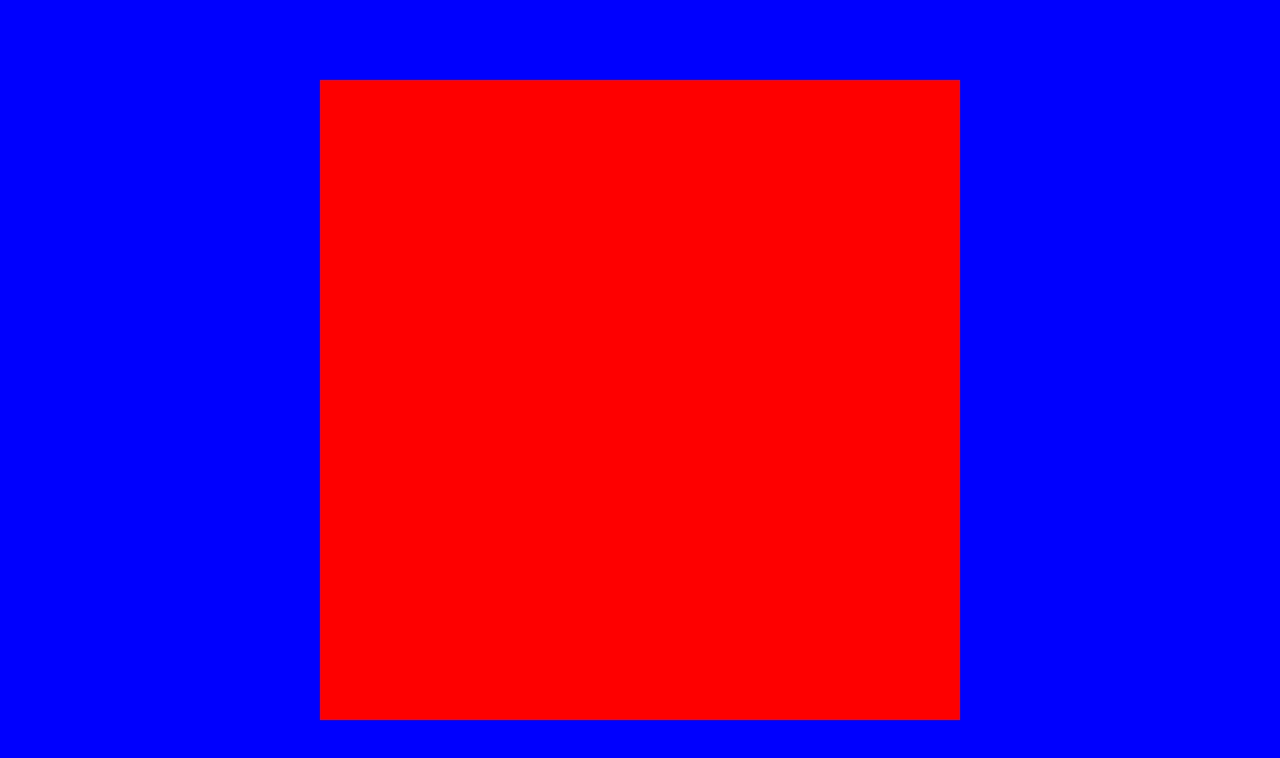
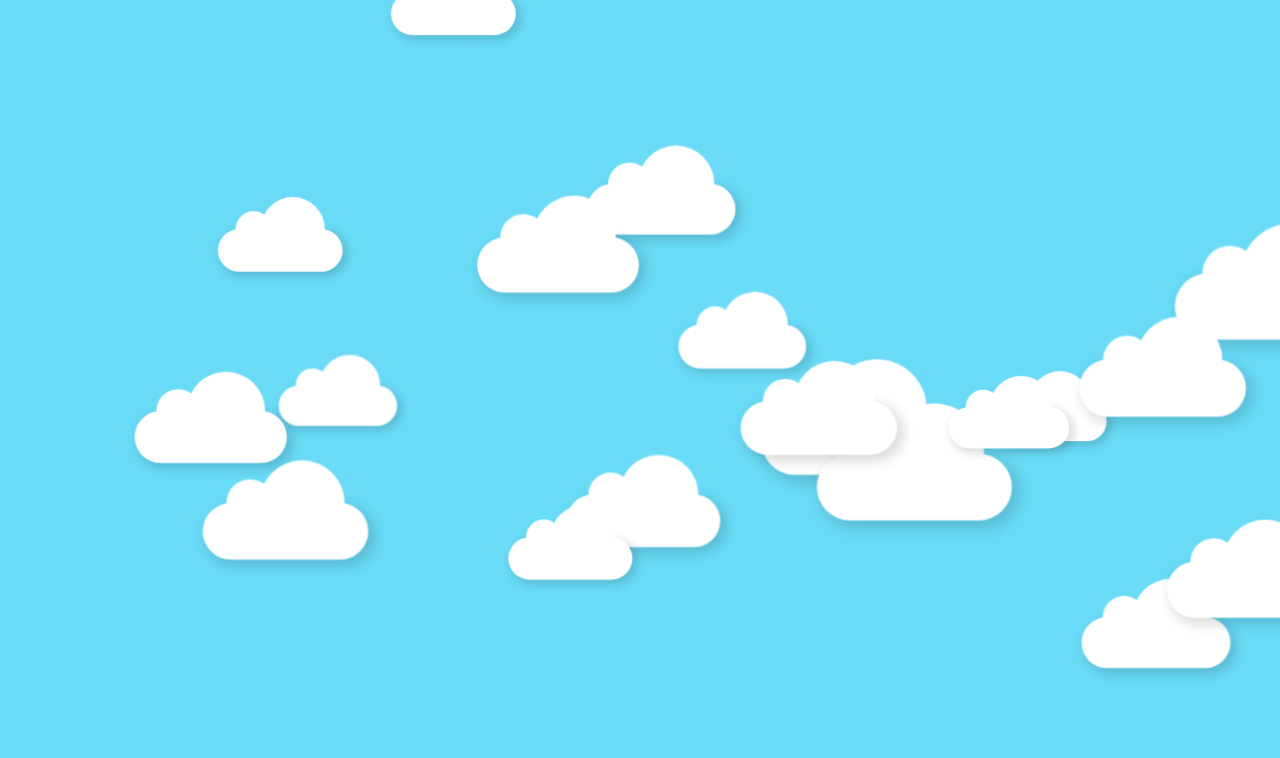
Before and after one commit to unicar9/codevember-2018, a plain HTML site: page 04-sky/index.html in a window 1280 px wide. Drawn offline with Linux system fonts and the light colour scheme.

Commit message:
Added day 4

```diff
--- a/04-sky/index.html
+++ b/04-sky/index.html
@@ -13,6 +13,7 @@
         margin: 0;
         padding: 0;
     }
+
     #viewport {
         width: 100%;
         height: 100%;
@@ -20,22 +21,57 @@
         display: flex;
         justify-content: center;
         align-items: center;
-        background: blue;
+        background: #69DBF7;
         perspective: 1000px;
     }
 
     #sky {
-        height: 80vh;
-        width: 80vh;
+        height: 100vh;
+        width: 100vw;
         transform-style: preserve-3d;
-        background: red;
+        background: #69DBF7;
+    }
+
+    .cloud {
+        background: #fff;
+        border-radius: 100px;
+        box-shadow: 10px 10px 28px 5px rgba(0,0,0,0.15);
+        height: 120px;
+        position: absolute;
+        width: 350px;
+    }
+
+    .cloud:after, .cloud:before {
+        background: #fff;
+        content: '';
+        position: absolute;
+        z-indeX: -2;
+    }
+
+    .cloud:after {
+        border-radius: 100px;
+        height: 100px;
+        left: 50px;
+        top: -50px;
+        width: 100px;
+    }
+
+    .cloud:before {
+        border-radius: 200px;
+        width: 180px;
+        height: 180px;
+        right: 50px;
+        top: -90px;
     }
 
 </style>
 <body>
     <div id="viewport">
-        <div id="sky"></div>
+        <div id="sky">
+        </div>
     </div>
+
+
 
     <script src="main.js"></script>
 </body>
--- a/04-sky/main.js
+++ b/04-sky/main.js
@@ -1,31 +1,57 @@
-var world = document.getElementById( 'sky' ),
-  viewport = document.getElementById( 'viewport' ),
-  worldXAngle = 0,
-  worldYAngle = 0,
-  d = 0;
+let sky = document.getElementById('sky'),
+  viewport = document.getElementById('viewport'),
+  skyXAngle = 0,
+  skyYAngle = 0,
+  d = 0
+  clouds = []
 
-/*
-  Event listener to transform mouse position into angles
-  from -180 to 180 degress, both vertically and horizontally
-*/
-window.addEventListener( 'mousemove', function( e ) {
+window.addEventListener('mousemove', e => {
+  skyYAngle = -( .5 - ( e.clientX / window.innerWidth ) ) * 90
+  skyXAngle = ( .5 - ( e.clientY / window.innerHeight ) ) * 90
+  updateView()
+})
 
-  worldYAngle = -( .5 - ( e.clientX / window.innerWidth ) ) * 180;
-  worldXAngle = ( .5 - ( e.clientY / window.innerHeight ) ) * 180;
-  updateView();
+function updateView() {
+  sky.style.transform = `translateZ(${d}px) \
+  rotateX(${skyXAngle}deg) \
+  rotateY(${skyYAngle}deg)`
+}
 
-} );
+function generate() {
+    clouds = []
 
-/*
-  Changes the transform property of world to be
-  translated in the Z axis by d pixels,
-  rotated in the X axis by worldXAngle degrees and
-  rotated in the Y axis by worldYAngle degrees.
-*/
-function updateView() {
+    while (sky.firstChild) {
+        sky.removeChild(sky.firstChild)
+    }
 
-  world.style.transform = `translateZ(${d}px) \
-  rotateX(${worldXAngle}deg) \
-  rotateY(${worldYAngle}deg)`;
+    new Array(20).fill(1).forEach(_ => clouds.push( createCloud() ))
+}
 
+function randy(min, max) {
+   return Math.floor(min + (max - min) * Math.random())
 }
+
+function createCloud() {
+
+    const div = document.createElement('div')
+    div.className = 'cloud'
+    const t = `translateX(${randy(0, 0.9 * window.innerWidth)}px) \
+    translateY(${randy(0, 0.9 * window.innerHeight)}px) \
+    translateZ(${randy(50,200)}px) \
+    scale(${randy(3, 6) * 0.1})`
+    div.style.transform = t
+
+    // const animation = `move ${randy(5, 15)} linear infinite;`
+    // div.style.animation = animation
+    div.animate({
+        marginLeft: ['0px', `${randy(50, 100)}px`, '0px']
+    },{
+        duration: randy(5000, 15000),
+        iterations: Infinity
+    })
+    sky.appendChild( div )
+
+    return div
+}
+
+generate()
```
